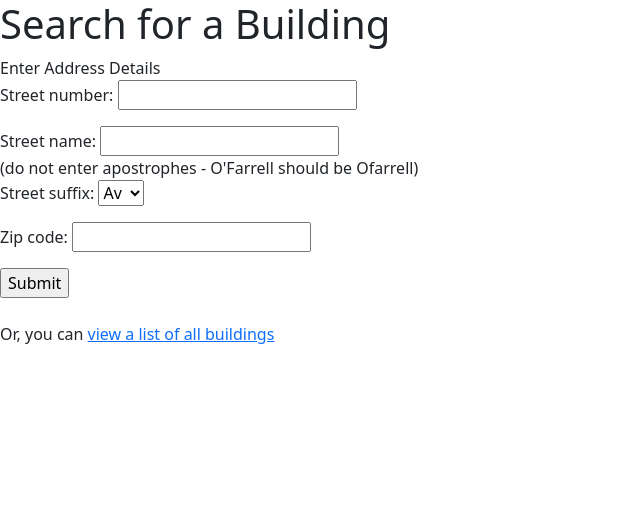
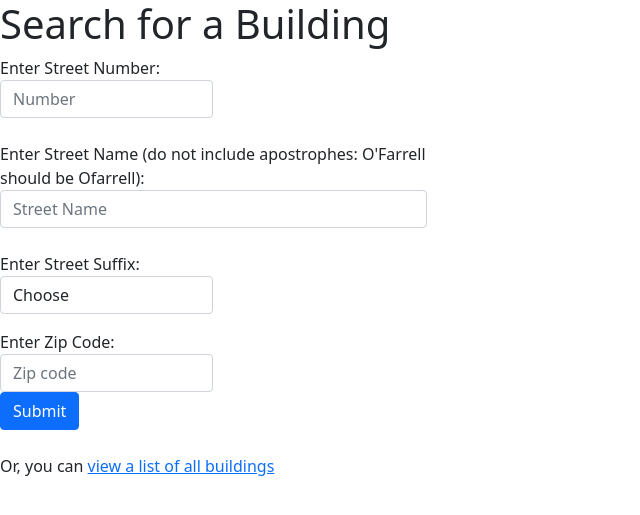
Before and after one commit to shoshlavosh/project, a Flask app: page /search in a window 1280 px wide. Shown: the top 515 px of the page, without its empty margins (0-640 px from the left). Run offline with Flask 2, Linux system fonts and the light colour scheme.

Commit message:
changed the appearance of form on enter address page

```diff
--- a/templates/address_search.html
+++ b/templates/address_search.html
@@ -5,18 +5,22 @@
 {% block body %}
 <h1>Search for a Building</h1>
 <form action="/address_search" method='POST'>
-    <label>Enter Address Details</label>
-    <p>
-    Street number:
-    <input type="text" name ="street_number">
-    </p>
-    Street name:
-    <input type="text" name="street_name">
+  <div class="form-row">
+    <div class="form-group col-md-2">
+  <label for="street_number">Enter Street Number:</label>
+    <input type="text" class="form-control" id="street_number" name="street_number" placeholder="Number">
+    </div>
     <br>
-    (do not enter apostrophes - O'Farrell should be Ofarrell)
-    <p>
-    Street suffix:
-    <select name="street_suffix">
+  <div class="form-row">
+    <div class="form-group col-md-4">
+  <label for="street_name">Enter Street Name (do not include apostrophes: O'Farrell should be Ofarrell):</label>
+    <input type="text" class="form-control" id="street_name" name="street_name" placeholder="Street Name">
+    </div>
+    <br>
+    <div class="form-group col-md-2">
+    <label for="street_suffix">Enter Street Suffix:</label>
+    <select id="street_suffix" class="form-control" name="street_suffix">
+    <option selected>Choose</option>
     <option value="Av">Av</option>
     <option value="St">St</option>
     <option value="Wy">Wy</option>
@@ -25,30 +29,17 @@
     <option value="Pk">Pk</option>
     <option value="Dr">Dr</option>
     </select>
-    </p>
+    </div>
     <p>
-    Zip code:
-    <input type="text" name ="zip_code">
-    </p>
-    <input type="submit">
+    <div class="form-group col-md-2">
+    <label for="zip_code">Enter Zip Code:</label>
+    <input type="text" class="form-control" id="zip_code" name ="zip_code" placeholder="Zip code">
+  </div>
+  <button type="submit" class="btn btn-primary">Submit</button>
 </form>
+<br>
 <br>
 Or, you can
 <a href="/buildings">view a list of all buildings</a>
-    <!-- <br> -->
-    <!-- check to see if building is in database, if not create new building -->
-    <!-- for sprint 2: check Google Maps for building (instead of database) -->
-<!-- <form action="/review/building_id" method="POST">
-    <label>Enter your review text here:</label>
-      </p>
-      <p>
-      <textarea name ="review_text"></textarea>
-      </p>
-      <p>
-        Landlord's name (optional): <br>
-        <input type="text" name="landlord_name">
-      </p>
-      <input type="submit">
-</form> -->
 
 {% endblock %}
```
Also changed, not shown: templates/building_details.html (+9 -5 lines).
